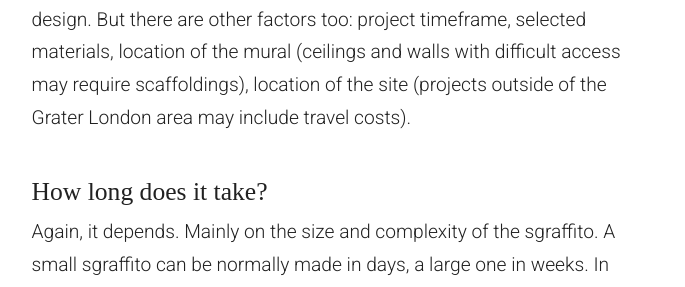
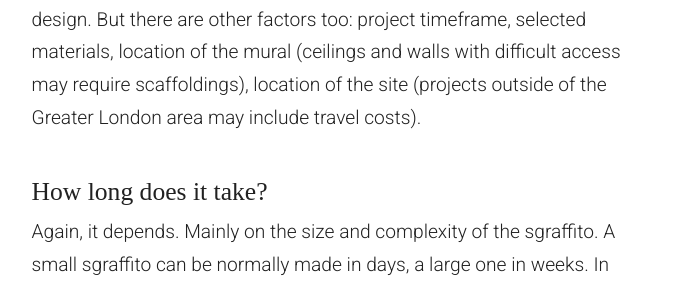
Before and after one commit to marek-kultys/trowel-and-lime, a Jekyll site: the page built from offer/index.html, in a window 1280 px wide and 900 px high, scrolled down 1602 px. Shown: the part 285-572 px from the top of the window, without its empty margins (296-981 px from the left). Built offline with Jekyll 4.4.1, drawn with Linux system fonts in a browser that asks for light colours; some web fonts are replaced; some of the changed text lies outside the part shown.

Commit message:
Correct typo

```diff
--- a/offer/index.html
+++ b/offer/index.html
@@ -72,7 +72,7 @@ label: offer
       <div id="offer-3" class="section-block paragraph less-padding-top">
          <p>Next, I will visit the site for the sgraffito mural. This allows me to prepare a project plan and an estimated quote.</p>
 			<h3>How much does it cost?</h3>
-         <p>It depends. Mainly on the size of the sgraffito and the complexity of design. But there are other factors too: project timeframe, selected materials, location of the mural (ceilings and walls with difficult access may require scaffoldings), location of the site (projects outside of the Grater London area may include travel costs).</p>
+         <p>It depends. Mainly on the size of the sgraffito and the complexity of design. But there are other factors too: project timeframe, selected materials, location of the mural (ceilings and walls with difficult access may require scaffoldings), location of the site (projects outside of the Greater London area may include travel costs).</p>
          <h3>How long does it take?</h3>
          <p>Again, it depends. Mainly on the size and complexity of the sgraffito. A small sgraffito can be normally made in days, a large one in weeks. In some cases I team up with selected sgraffito artists to deliver projects of larger sizes or in shorter timeframes. To get a better idea about the turnaround times, please take a look at example murals in the <a href="/gallery" class="body-text-link">Gallery page.</a></p>
       </div>
```
